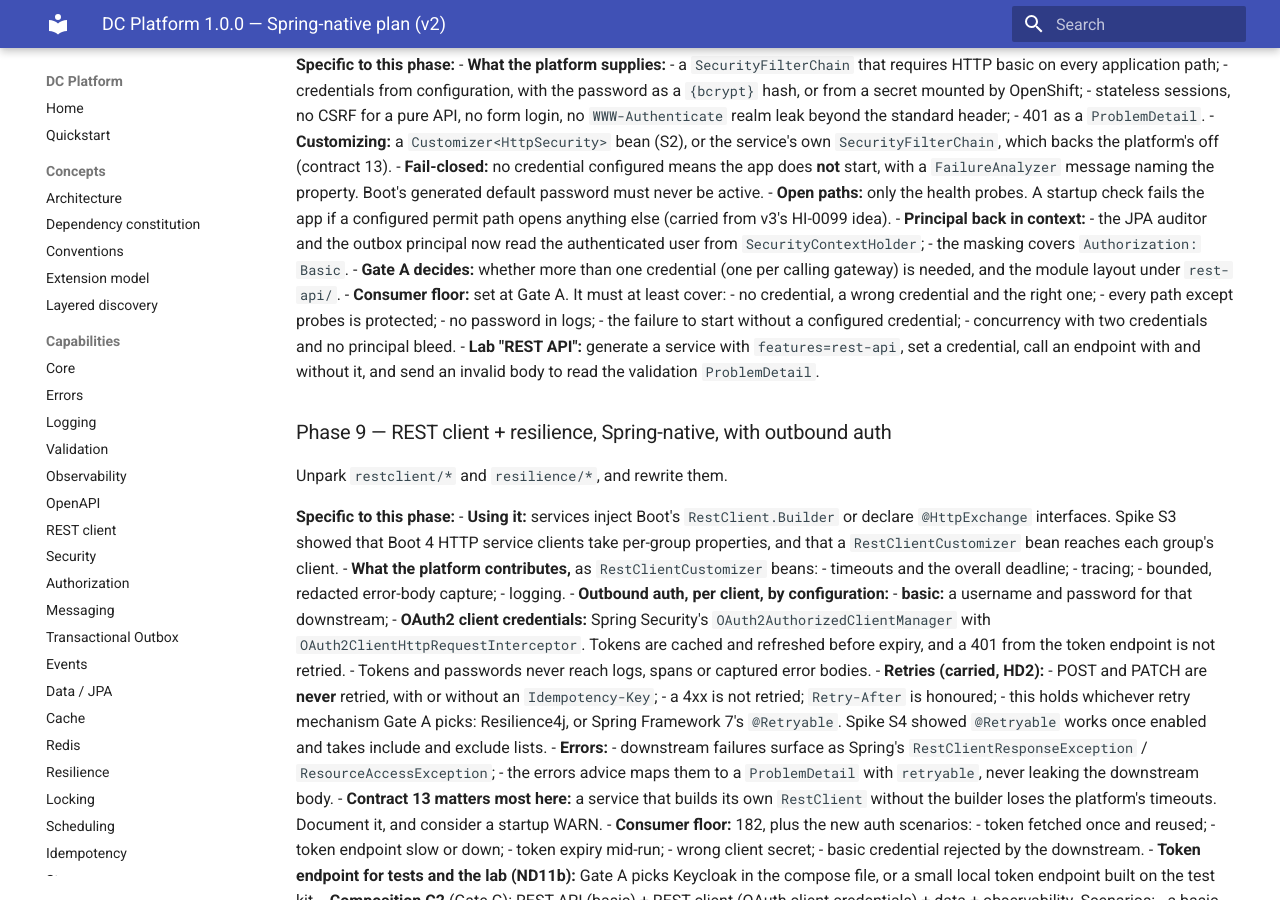
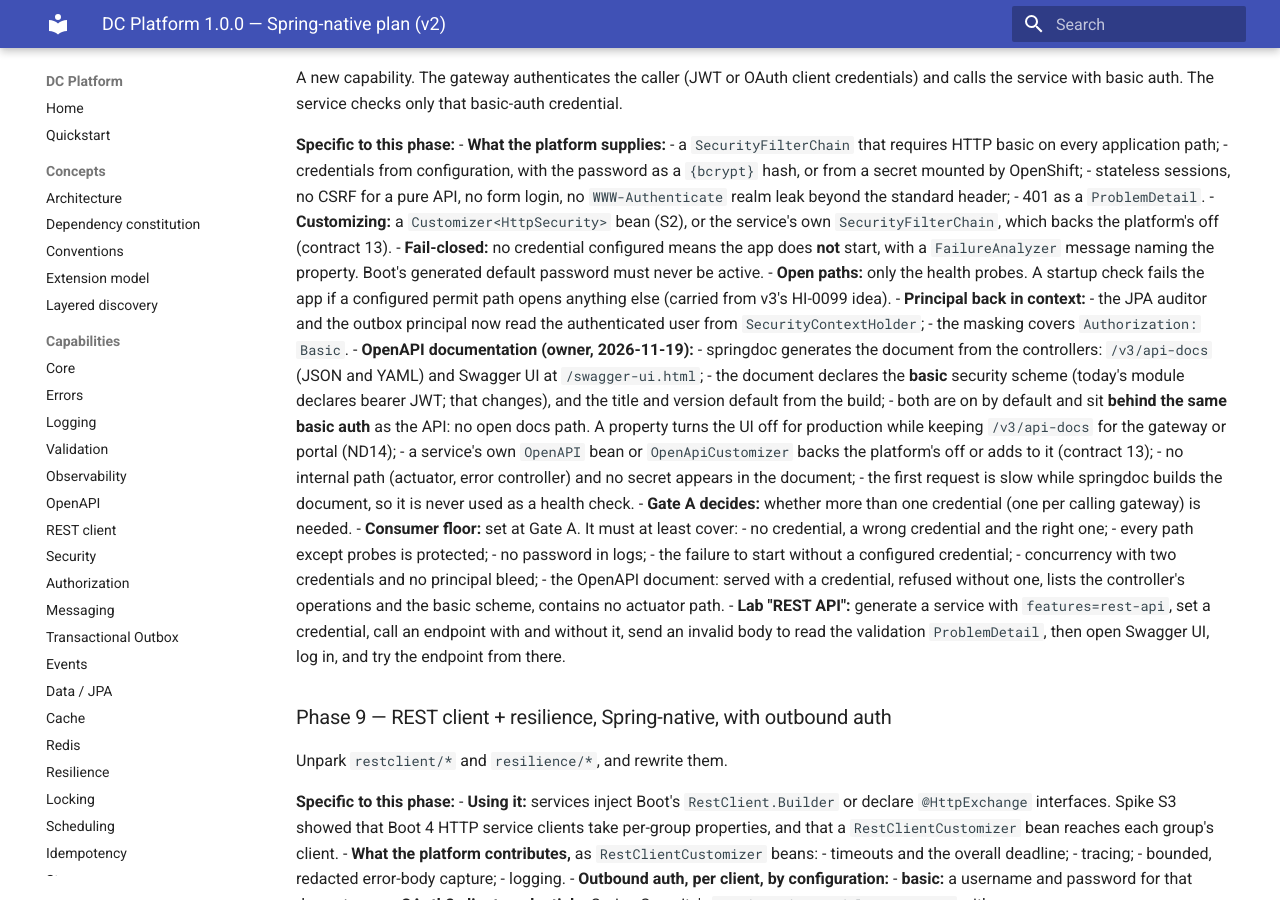
Before and after one commit to muhammadallee/dc-platform, an MkDocs documentation site: the page built from docs/spring-native/plan.md, in a window 1280 px wide and 900 px high, scrolled down 20736 px. Built offline with MkDocs 1.6.1 and Material for MkDocs 9.7.7, drawn with Linux system fonts in a browser that asks for light colours; some of the changed text lies outside the part shown.

Commit message:
docs(spring-native): OpenAPI back in the REST API; module layout ND15
Owner, 2026-11-19: the REST API ships OpenAPI / Swagger UI documentation.
openapi/* moves from cut to parked and is reworked in Phase 8 (basic
security scheme, docs behind basic auth). New open decisions: ND14 (docs
exposure) and ND15 (autoconfigure + starter per capability, no api/spi).

[native phase-00 gate-decisions]

Co-Authored-By: Claude Opus 5.5 <noreply@anthropic.com>
Claude-Session: https://claude.ai/code/session_0131grQ6pUwFCGZox6ekZHiA

```diff
--- a/docs/spring-native/plan.md
+++ b/docs/spring-native/plan.md
@@ -6,7 +6,8 @@
 
 - The goal is release **1.0.0**, delivered in **iterations**. Each iteration ends in a state you can ship and stop at.
 - Scope is now seven capabilities, not fourteen. JWT security, authorization, caching, scheduling, locking, validation and
-  OpenAPI are cut. REST APIs are secured with **basic auth only**.
+  the platform validation constraints are cut. REST APIs are secured with **basic auth only** and documented with OpenAPI
+  (Swagger UI).
 - Every capability, now and later, is built with one repeatable recipe (§8).
 
 Predecessor: the hardening initiative ([`../production-readiness/plan-v3.md`](../production-readiness/plan-v3.md), closed
@@ -49,7 +50,7 @@ Every module directory in the repository lands in exactly one of five bands.
 
 | Capability | What a service uses | Modules |
 |---|---|---|
-| REST API | Spring MVC controllers, Bean Validation; every path behind **HTTP basic auth** (the API gateway checks JWT or OAuth client credentials and then calls the service with basic auth) | new: `rest-api/*` (Phase 8 decides the layout) |
+| REST API | Spring MVC controllers, Bean Validation; every path behind **HTTP basic auth** (the API gateway checks JWT or OAuth client credentials and then calls the service with basic auth); an OpenAPI document and Swagger UI generated from the controllers by springdoc | new: `rest-api/*`, built from today's `openapi/*` (layout per ND15) |
 | REST client | Boot `RestClient.Builder` or `@HttpExchange` interfaces; outbound **basic auth** or **OAuth2 client credentials**; timeouts and safe retries | `restclient/*`, `resilience/*` |
 
 ### 2.3 Foundation — kept because the chassis needs it
@@ -71,10 +72,10 @@ Not a capability you pick: it is in every generated service. Re-certified in Pha
 Iteration 2 code lives in the repository during iteration 1, but must not ship in 1.0.0: shipping today's REST client API
 and breaking it in 1.1.0 would break semantic versioning.
 
-- **Modules:** `restclient/*`, `resilience/*`.
+- **Modules:** `restclient/*`, `resilience/*`, `openapi/*` (reworked into the REST API in Phase 8).
 - **While parked:** they compile and their tests run, they are **not** in `platform-bom`, **not** deployed
   (`maven.deploy.skip`), **not** offered by the archetype, and their doc pages carry a "coming in iteration 2" note.
-- **Unparked** in Phase 9.
+- **Unparked** in Phase 8 (`openapi/*`) and Phase 9 (`restclient/*`, `resilience/*`).
 
 ### 2.5 Cut — deleted from `develop` in Phase 1
 
@@ -84,14 +85,13 @@ Restore point: tag `pre-spring-native` (ND8).
 |---|---|
 | JWT security and authorization | `security/*` (8 modules) |
 | Validation (platform constraints) | `validation/*`. Spring's own Bean Validation stays; errors maps its failures (§2.3) |
-| OpenAPI | `openapi/*` |
 | Caching | `cache/*`, `redis/*` |
 | Scheduling and locking | `scheduling/*`, `locking/*` (ND9: nothing kept needs a lock; the outbox uses `SKIP LOCKED`, not the locking module) |
 | In-process events | `events/*` (Spring's `ApplicationEventPublisher` replaces it) |
 | Kafka messaging | `messaging/platform-messaging-kafka`, `platform-starter-messaging-kafka` |
 | Audit, idempotency, rate limiting, storage, files, feature flags | `audit/*`, `idempotency/*`, `ratelimit/*`, `storage/*`, `files/*`, `flags/*` |
 | Their contract tests | `test/tck/*` except `platform-tck-messaging` (which goes in Phase 6, with the messaging API) |
-| Their docs | their `docs/modules/*.md`, book chapters 04, 05, 09–13, `docs/samples/security` |
+| Their docs | their `docs/modules/*.md`, book chapters 05 and 09–13, `docs/samples/security` (chapter 04, OpenAPI, is parked with its module and rewritten in Phase 8) |
 
 Also cut, in the phase that rewrites their area:
 - `messaging/platform-messaging-api`, `-spi`, `-inmemory`, `platform-starter-messaging-inmemory`, `platform-tck-messaging`
@@ -168,6 +168,8 @@ These carry over from v3 §3 (summarised here), with the changes this plan makes
    - **Stays:** BOM, parents, conditional auto-configuration, kill switches (`dc.platform.<cap>.enabled`), and
      `@ConditionalOnMissingBean` back-off.
    - **Removed:** a platform API module, wherever Spring already has the type (ND3, ADR-011).
+   - **Module layout:** per ND15 once answered. Recommended: one `platform-<cap>-autoconfigure` module (code) and one
+     `platform-starter-<cap>` (POM only) per capability; no `-api` or `-spi` module unless an ND decision needs one.
    - **Needs a recorded decision:** a new module.
 7. **Evidence before status.** Every "passes", "works" or "secure" names the command, its exit code, the evidence file and the
    evidence level (§6).
@@ -576,7 +578,7 @@ current phase.
 
 1. Delete the cut modules (§2.5): from the reactor `pom.xml`, from `build/platform-bom` and `build/platform-dependencies`,
    and their directories. Remove third-party versions that only cut modules used (Kafka, Redis/Lettuce, AWS SDK,
-   OpenFeature, springdoc, …), and confirm with a dependency tree of every kept module.
+   OpenFeature, …; springdoc stays for the parked OpenAPI module), and confirm with a dependency tree of every kept module.
 2. Remove the optional JWT-security links from data, outbox and restclient. Their tests that used `CurrentUser` assert the
    fallback instead.
 3. Park `restclient/*` and `resilience/*` (§2.4): out of the BOM, `maven.deploy.skip=true`, out of the archetype, with a
@@ -791,16 +793,28 @@ auth. The service checks only that basic-auth credential.
 - **Principal back in context:**
   - the JPA auditor and the outbox principal now read the authenticated user from `SecurityContextHolder`;
   - the masking covers `Authorization: Basic`.
-- **Gate A decides:** whether more than one credential (one per calling gateway) is needed, and the module layout under
-  `rest-api/`.
+- **OpenAPI documentation (owner, 2026-11-19):**
+  - springdoc generates the document from the controllers: `/v3/api-docs` (JSON and YAML) and Swagger UI at
+    `/swagger-ui.html`;
+  - the document declares the **basic** security scheme (today's module declares bearer JWT; that changes), and the
+    title and version default from the build;
+  - both are on by default and sit **behind the same basic auth** as the API: no open docs path. A property turns the UI
+    off for production while keeping `/v3/api-docs` for the gateway or portal (ND14);
+  - a service's own `OpenAPI` bean or `OpenApiCustomizer` backs the platform's off or adds to it (contract 13);
+  - no internal path (actuator, error controller) and no secret appears in the document;
+  - the first request is slow while springdoc builds the document, so it is never used as a health check.
+- **Gate A decides:** whether more than one credential (one per calling gateway) is needed.
 - **Consumer floor:** set at Gate A. It must at least cover:
   - no credential, a wrong credential and the right one;
   - every path except probes is protected;
   - no password in logs;
   - the failure to start without a configured credential;
-  - concurrency with two credentials and no principal bleed.
+  - concurrency with two credentials and no principal bleed;
+  - the OpenAPI document: served with a credential, refused without one, lists the controller's operations and the basic
+    scheme, contains no actuator path.
 - **Lab "REST API":** generate a service with `features=rest-api`, set a credential, call an endpoint with and without it,
-  and send an invalid body to read the validation `ProblemDetail`.
+  send an invalid body to read the validation `ProblemDetail`, then open Swagger UI, log in, and try the endpoint from
+  there.
 
 ### Phase 9 — REST client + resilience, Spring-native, with outbound auth
 
```
Also changed, not shown: other parts of docs/spring-native/plan.md (+1 -1 lines), docs/spring-native/STATE.md (+1 -1 lines), docs/spring-native/decisions.md (+6 -3 lines).
